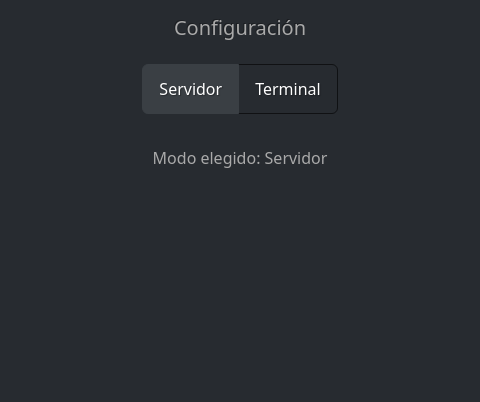
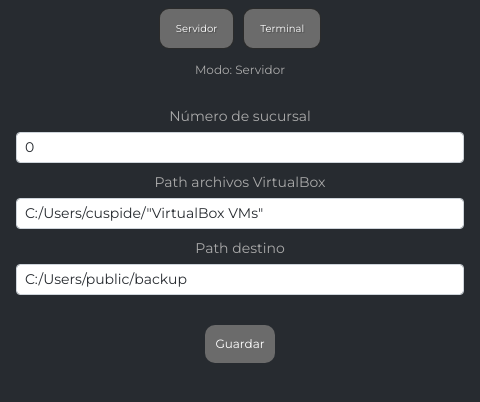
Before and after one commit to gonzalogilparicio/backapp, an Electron app: page src/views/configuration.html in a window 480 px wide. Both pictures are taken after a click on the label "Servidor". Drawn offline with Linux system fonts and the light colour scheme.

Commit message:
add code to config.js

```diff
--- a/css/styles.css
+++ b/css/styles.css
@@ -104,3 +104,40 @@ p {
 .main__acercade h1 {
     margin-bottom: 10px;
 }
+
+/* configuration */
+
+.main__configuration__modoelegido__span {
+    font-size: 12px;
+}
+
+.btn {
+    font-size: 10px;
+    background-color: rgb(107, 107, 107);
+    margin-inline: 10px;
+    border-radius: 10px !important;
+}
+
+.btn:hover {
+    background-color: rgb(94, 94, 94) !important;
+    color: white !important;
+}
+
+.btn:enabled {
+    border-color: white !important;
+    font-size: 25px !important;
+}
+
+button {
+    margin-top: 30px;
+    font-size: 12px;
+    background-color: rgb(107, 107, 107);
+    border-radius: 10px !important;
+    padding: 10px;
+    border: none;
+}
+
+button:hover {
+    background-color: rgb(94, 94, 94) !important;
+    color: white !important;
+}
--- a/package.json
+++ b/package.json
@@ -21,6 +21,7 @@
     "animate.css": "^4.1.1",
     "electron": "^22.0.0",
     "electron-reload": "^2.0.0-alpha.1",
+    "mongoose": "^6.8.0",
     "toastify-js": "^1.12.0",
     "update-electron-app": "^2.0.1"
   }
--- a/src/config.js
+++ b/src/config.js
@@ -1,16 +1,48 @@
+//dom
+
 const radioServidor = document.querySelector("#btnradio1");
 const radioTerminal = document.querySelector("#btnradio2");
 const modoElegido = document.querySelector("#modoElegido");
 const inputsServidor = document.querySelector("#configServidor");
 const inputsTerminal = document.querySelector("#configTerminal");
+const mostrarServidor = document.querySelector(".mostrarServidor");
+const mostrarTerminal = document.querySelector(".mostrarTerminal");
+const inputNumSuc = document.querySelector("#main__configuration__form__servidor__numsuc");
+const inputPathVbox = document.querySelector("#main__configuration__form__servidor__pathvbox");
+const inputPathDestino = document.querySelector("#main__configuration__form__servidor__pathdestino");
+const inputPathArchivoApagar = document.querySelector("#main__configuration__form__terminal__path");
+
+
+//objeto config
+
+let config = {
+    "numSuc": 0,
+    "pathBackup": '',
+    "pathDest": '',
+    "pathApagar": ''
+}
+
+config.numSuc.value = inputNumSuc;
+console.log(config);
+
+let modo;
 
 radioServidor.onclick = (e) => {
     e.preventDefault();
-    console.log(radioServidor);
-    modoElegido.innerHTML = '<p>Modo elegido: Servidor</p>'
+    modo = "servidor";
+    modoElegido.innerHTML = '<span class="main__configuration__modoelegido__span">Modo: Servidor</span>';
+    mostrarServidor.setAttribute('class', 'form-group mostrarServidor');
+    mostrarTerminal.setAttribute('class', 'form-group d-none mostrarTerminal');
+    inputNumSuc.value = 0;
+    inputPathVbox.value = 'C:/Users/cuspide/"VirtualBox VMs"';
+    inputPathDestino.value = 'C:/Users/public/backup';
 }
 
 radioTerminal.onclick = (e) => {
     e.preventDefault();
-    console.log(radioTerminal);
+    modo = "terminal";
+    modoElegido.innerHTML = '<span class="main__configuration__modoelegido__span">Modo: Terminal</span>';
+    mostrarServidor.setAttribute('class', 'form-group d-none mostrarServidor');
+    mostrarTerminal.setAttribute('class', 'form-group mostrarTerminal');
+    inputPathArchivoApagar.value = 'C:/Users/public/backup';
 }
--- a/src/views/configuration.html
+++ b/src/views/configuration.html
@@ -7,25 +7,38 @@
     <meta name="viewport" content="width=device-width, initial-scale=1.0" />
     <title>Configuración</title>
     <link rel="stylesheet" href="../../css/bootstrap.min.css" />
+    <link rel="stylesheet" href="../../css/styles.css" />
 </head>
 
-<body>
-    <div class="container text-center p-3">
-        <h5 class="mb-4">Configuración</h5>
+<body class="main__configuration">
+    <div class="container text-center p-2">
         <div class="btn-group" role="group" aria-label="Basic radio toggle button group">
-            <input type="radio" class="btn-check" name="btnradio" id="btnradio1" autocomplete="off" checked="">
+            <input type="radio" class="btn-check" name="btnradio" id="btnradio1" autocomplete="off">
             <label class="btn btn-outline-primary" for="btnradio1">Servidor</label>
             <input type="radio" class="btn-check" name="btnradio" id="btnradio2" autocomplete="off">
             <label class="btn btn-outline-primary" for="btnradio2">Terminal</label>
         </div>
     </div>
-    <div class="container text-center p-3" id="modoElegido">
+    <div class="container text-center" id="modoElegido" class="main__configuration__modoelegido">
     </div>
-    <div class="container text-center p-3" id="configServidor">
+    <div class="container text-center p-3">
+        <div class="form-group d-none mostrarServidor main__configuration__form__servidor" id="configServidor">
+            <label class="col-form-label col-form-label-sm mt-1" for="inputSmall">Número de sucursal</label>
+            <input class="form-control form-control-sm" type="text" placeholder="Numero de sucursal" id="main__configuration__form__servidor__numsuc">
+            <label class="col-form-label col-form-label-sm mt-1" for="inputSmall">Path archivos VirtualBox</label>
+            <input class="form-control form-control-sm" type="text" placeholder="Path VBOX" id="main__configuration__form__servidor__pathvbox">
+            <label class="col-form-label col-form-label-sm mt-1" for="inputSmall">Path destino</label>
+            <input class="form-control form-control-sm" type="text" placeholder="Path destino" id="main__configuration__form__servidor__pathdestino">
+            <button type="button">Guardar</button>
+        </div>
     </div>
-    <div class="container text-center p-3" id="configTerminal">
+    <div class="container text-center p-3">
+        <div class="form-group d-none mostrarTerminal main__configuration__form__terminal" id="configTerminal">
+            <label class="col-form-label col-form-label-sm mt-1" for="inputSmall">Path archivo apagar</label>
+            <input class="form-control form-control-sm" type="text" placeholder="Path archivo apagar" id="main__configuration__form__terminal__path">
+            <button type="button" class="">Guardar</button>
+        </div>
     </div>
-
     <script src="../config.js"></script>
 </body>
 
```
Also changed, not shown: src/main.js (+14 -1 lines), 1 other file.
